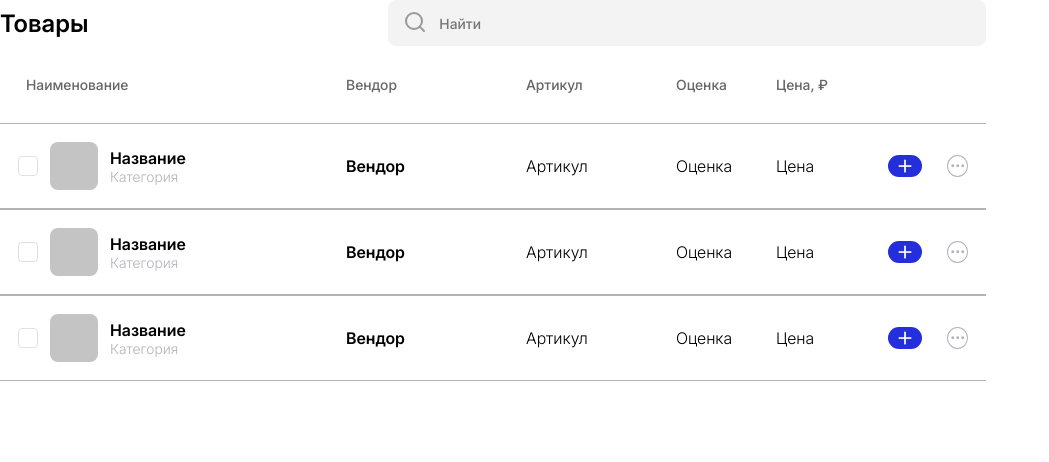
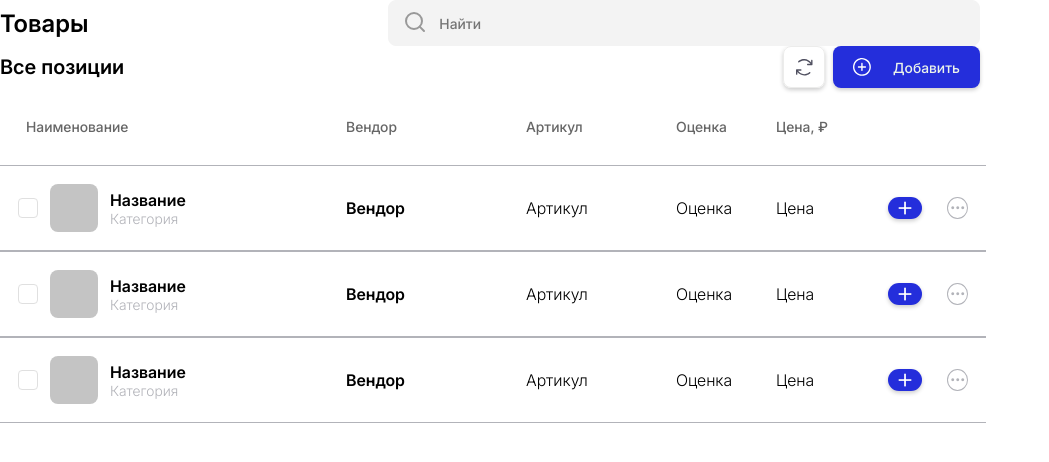
Before and after one commit to ZerruKun/aiti_guru_test, a React (Vite) app: page / in a window 1280 px wide. Shown: the top 462 px of the page, without its empty margins (0-1049 px from the left). Built offline with nearby package versions, Linux system fonts and the light colour scheme.

Commit message:
AddProduct bas layout + realistic buttons tap

```diff
--- a/src/App.tsx
+++ b/src/App.tsx
@@ -1,3 +1,4 @@
+import AddProduct from "./components/AddProduct";
 import SearchProduct from "./components/SearchProduct";
 import ProductsPage from "./pages/ProductsPage";
 
@@ -5,6 +6,7 @@ const App = () => {
   return (
     <div>
       <SearchProduct />
+      <AddProduct />
       <ProductsPage />
     </div>
   );
--- a/src/components/AddProduct.tsx
+++ b/src/components/AddProduct.tsx
@@ -0,0 +1,15 @@
+import styles from "../styles/modules/AddProduct.module.css";
+
+const AddProduct = () => {
+  return (
+    <div className={styles.general}>
+      <span className={styles.allPositions}>Все позиции</span>
+      <div className={styles.buttons}>
+        <button className={styles.refreshButton}></button>
+        <button className={styles.addButton}>Добавить</button>
+      </div>
+    </div>
+  );
+};
+
+export default AddProduct;
--- a/src/styles/modules/AddProduct.module.css
+++ b/src/styles/modules/AddProduct.module.css
@@ -0,0 +1,78 @@
+@font-face {
+    font-family: 'Inter';
+    src: url('../fonts/Inter_18pt-Medium.ttf') format('truetype');
+    font-weight: 500;
+    font-style: normal;
+}
+
+@font-face {
+    font-family: 'Inter';
+    src: url('../fonts/Inter_18pt-SemiBold.ttf') format('truetype');
+    font-weight: 600;
+    font-style: normal;
+}
+
+.general {
+    display: flex;
+    justify-content: space-between;
+    align-items: center;
+    /* Временно */
+    max-width: 980px;
+}
+
+.allPositions {
+    font-family: 'Inter', Roboto, sans-serif;
+    font-size: 20px;
+    font-weight: 600;
+}
+
+.buttons {
+    display: flex;
+    align-items: center;
+}
+
+.refreshButton {
+    width: 42px;
+    height: 42px;
+    background-image: url(../images/arrows_pic.svg);
+    background-repeat: no-repeat;
+    background-position: center;
+    border-radius: 8px;
+    border: 1px solid #ECECEB;
+    box-shadow: 0 2px 4px rgba(0, 0, 0, 0.2);
+}
+
+.refreshButton:hover {
+    background-color: #ECECEB;
+}
+
+.refreshButton:active {
+    transform: translateY(1px);
+    box-shadow: 0 0 0 rgba(0, 0, 0, 0);
+}
+
+.addButton {
+    font-family: 'Inter', Roboto, sans-serif;
+    font-size: 14px;
+    font-weight: 500;
+    width: 147px;
+    height: 42px;
+    margin-left: 8px;
+    padding-left: 40px;
+    background-image: url(../images/plus_pic.svg);
+    background-repeat: no-repeat;
+    background-position: 20px;
+    border-radius: 8px;
+    color: #EBF3EA;
+    background-color: #242EDB;
+    box-shadow: 0 2px 4px rgba(0, 0, 0, 0.2);
+}
+
+.addButton:hover {
+    background-color: #111672;
+}
+
+.addButton:active {
+    transform: translateY(1px);
+    box-shadow: 0 0 0 rgba(0, 0, 0, 0);
+}
--- a/src/styles/modules/ProductItem.module.css
+++ b/src/styles/modules/ProductItem.module.css
@@ -154,6 +154,7 @@
     border-radius: 16px;
     color: #FFF;
     background-color: #242EDB;
+    box-shadow: 0 2px 4px rgba(0, 0, 0, 0.2);
     border: none;
     cursor: pointer;
     -webkit-appearance: none;
@@ -163,6 +164,11 @@
 
 .plusButton:hover {
     background-color: #111672
+}
+
+.plusButton:active {
+    transform: translateY(1px);
+    box-shadow: 0 0 0 rgba(0, 0, 0, 0);
 }
 
 .dotesButton {
--- a/src/styles/modules/SearchProduct.module.css
+++ b/src/styles/modules/SearchProduct.module.css
@@ -17,7 +17,7 @@
     justify-content: space-between;
     align-items: center;
     /* Временно */
-    max-width: 986px;
+    max-width: 980px;
 }
 
 .goods {
@@ -58,7 +58,6 @@
     border-color: #242EDB;
 }
 
-
 .searchIcon {
     position: absolute;
     top: 10px;
```
Also changed, not shown: src/styles/images/arrows_pic.svg (added), src/styles/images/plus_pic.svg (added), src/styles/modules/ProductsList.module.css (indentation only).
